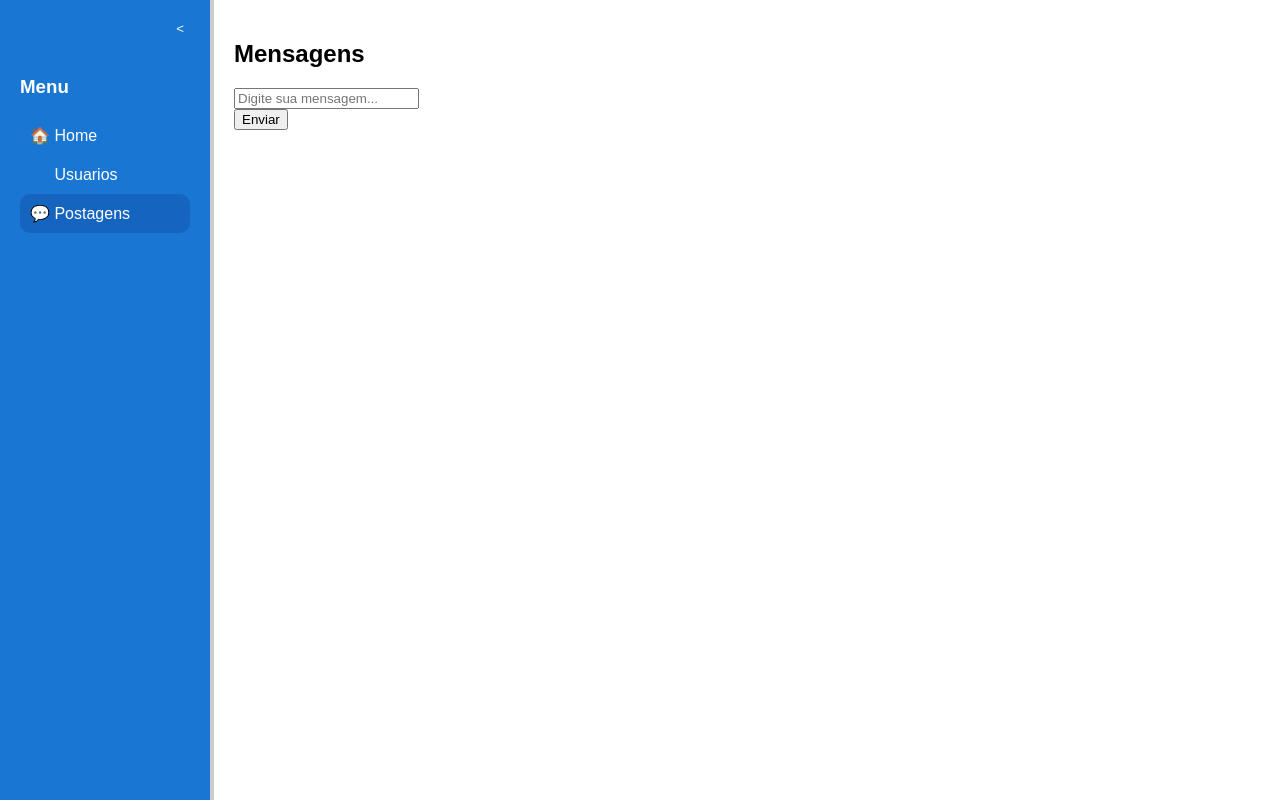
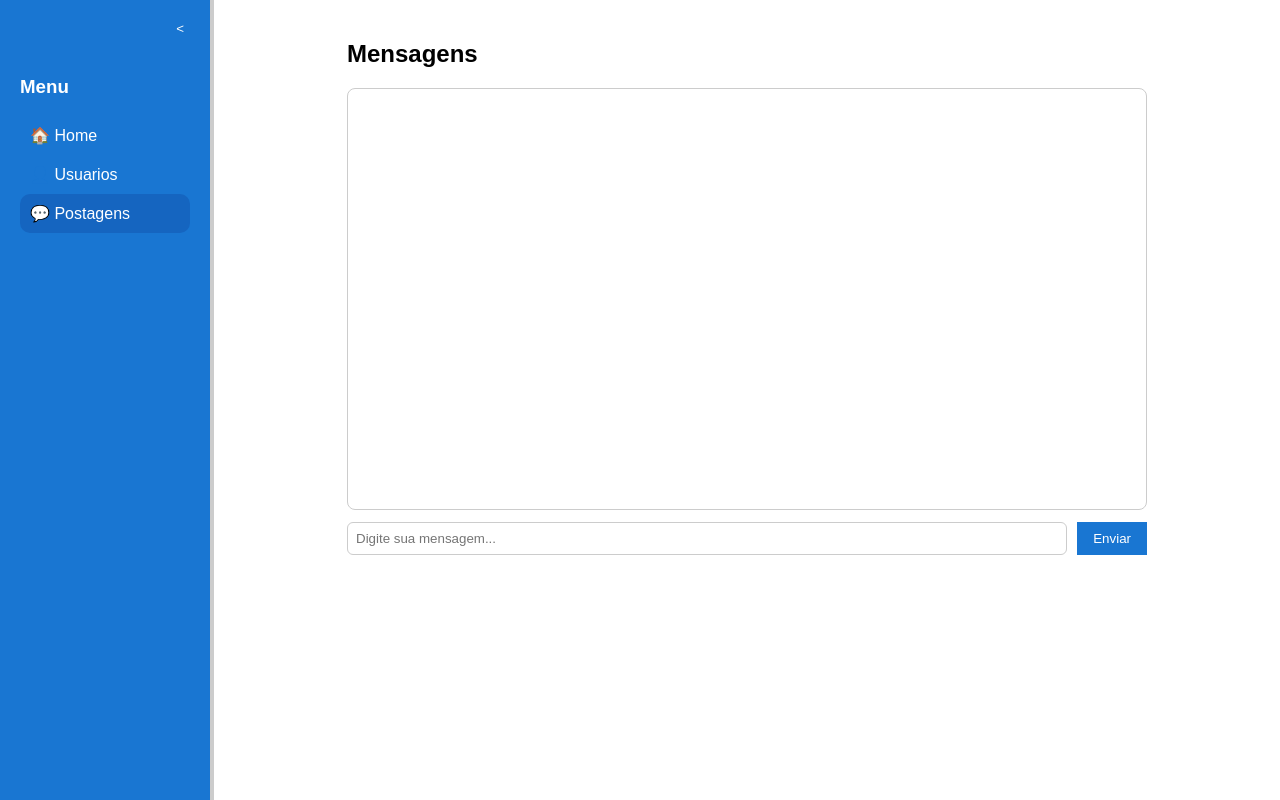
Before and after one commit to allhgr/mini-rede-social-frontend, a Next.js app: page /postagens in a window 1280 px wide. Built offline with nearby package versions, Linux system fonts and the light colour scheme.

Commit message:
comentarios postagens e home

```diff
--- a/app/postagens/page.tsx
+++ b/app/postagens/page.tsx
@@ -7,7 +7,7 @@
     usuario: string;
     texto: string;
     data: Date;
-    enviadaPorUsuario: boolean;
+    enviadaPorMim: boolean;
 }
 
 const Postagem = () => {
@@ -15,43 +15,87 @@
     const [mensagem, setMensagem] = useState<Mensagem[]>([])
 
     const handleEnviar = () => {
-        if(!novaMensagem.trim()) return;
+        if (!novaMensagem.trim()) return;
+
+        const idBase = mensagem.length + 1;
 
         const suaMensagem: Mensagem = {
-            id: 0,
+            id: idBase,
             usuario: "Você",
-            texto: "kkk",
+            texto: novaMensagem,
             data: new Date(),
-            enviadaPorUsuario: true
+            enviadaPorMim: true
         }
 
-        setMensagem([suaMensagem])
+        const resposta: Mensagem = {
+            id: idBase + 1,
+            usuario: "Sistema",
+            texto: "Mensagem recebida com sucesso",
+            data: new Date(),
+            enviadaPorMim: false
+        }
+
+        setMensagem([...mensagem, suaMensagem, resposta])
         setNovaMensagem('')
     }
 
     return (
-        <div>
+        <div style={{
+            maxWidth: "800px",
+            margin: "0 auto"
+        }}>
             <h2>Mensagens</h2>
-            <div>
-                {mensagem && mensagem.map((msg) =>
-                    <div key={msg.id}>
-                        <strong>{msg.usuario}</strong>
-                        <p>{msg.texto}</p>
-                        <small>{msg.data.toLocaleDateString()}</small>
+            <div style={{
+                border: "1px solid #ccc",
+                padding: "10px",
+                borderRadius: "8px",
+                height: "400px",
+                overflow: "auto",
+                marginBottom: "12px",
+                display: "flex",
+                flexDirection: "column",
+                gap: "8px"
+            }}>
+                {mensagem && mensagem.map((msg) => (
+                    <div key={msg.id} style={{
+                        display: "flex",
+                        justifyContent: msg.enviadaPorMim ? "flex-start" : "flex-end"
+                    }}>
+                        <div style={{
+                            padding: "8px",
+                            borderRadius: "10px",
+                            background: msg.enviadaPorMim ? "#1976d2" : "#e0e0e0",
+                            color: msg.enviadaPorMim ? "white" : "black",
+                            maxWidth: "60%",
+                            fontSize: "15px"
+                        }}>
+                            <strong>{msg.usuario}</strong>
+                            <p>{msg.texto}</p>
+                            <small>{msg.data.toLocaleDateString()}</small>
+                        </div>
                     </div>
-                )}</div>
-
-            <div>
+                ))}
+            </div>
+            <div style={{ display: "flex", gap: "10px" }}>
                 <input
                     type="text"
                     placeholder="Digite sua mensagem..."
                     value={novaMensagem}
                     onChange={(e) => setNovaMensagem(e.target.value)}
-                >
-
-                </input>
+                    style={{
+                        flex: 1,
+                        padding: "8px",
+                        borderRadius: "6px",
+                        border: "1px solid #ccc",
+                    }}
+                ></input>
+                <button style={{
+                    padding: "8px 16px",
+                    background: "#1976d2",
+                    color: "white",
+                    border: "none"
+                }} onClick={handleEnviar}>Enviar</button>
             </div>
-            <button onClick={handleEnviar}>Enviar</button>
         </div>
     )
 }
```
Also changed, not shown: app/page.tsx (+11 -6 lines).
